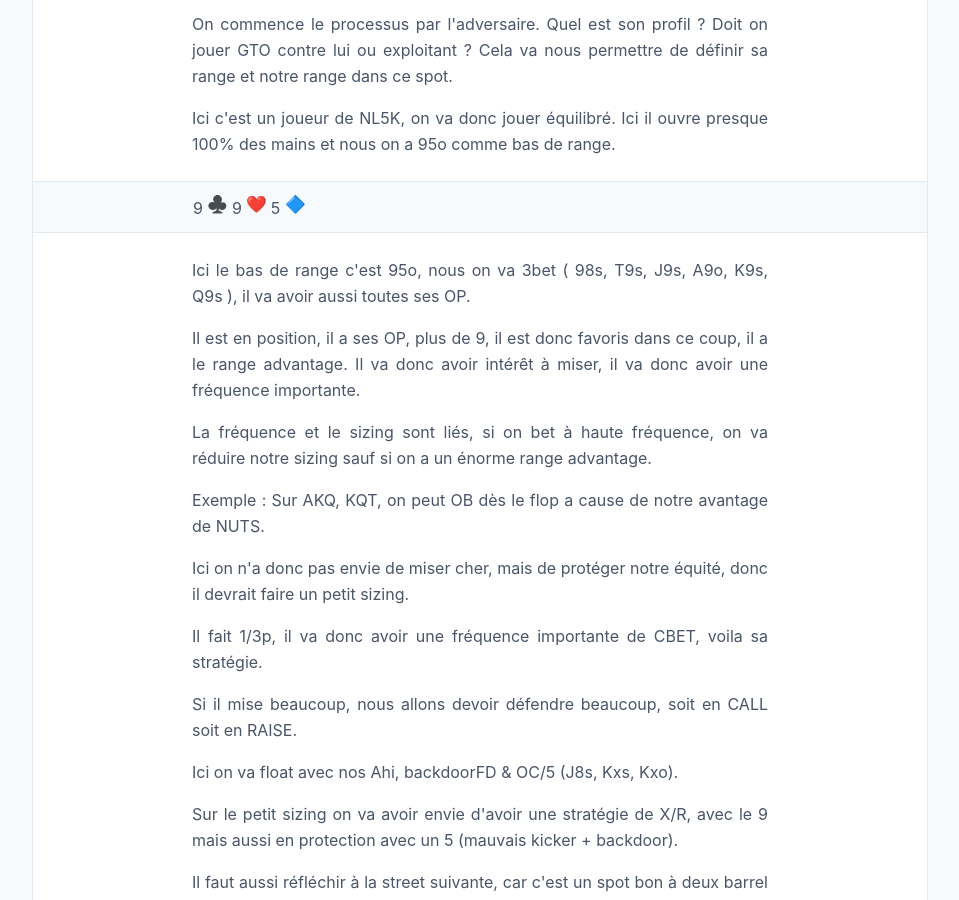
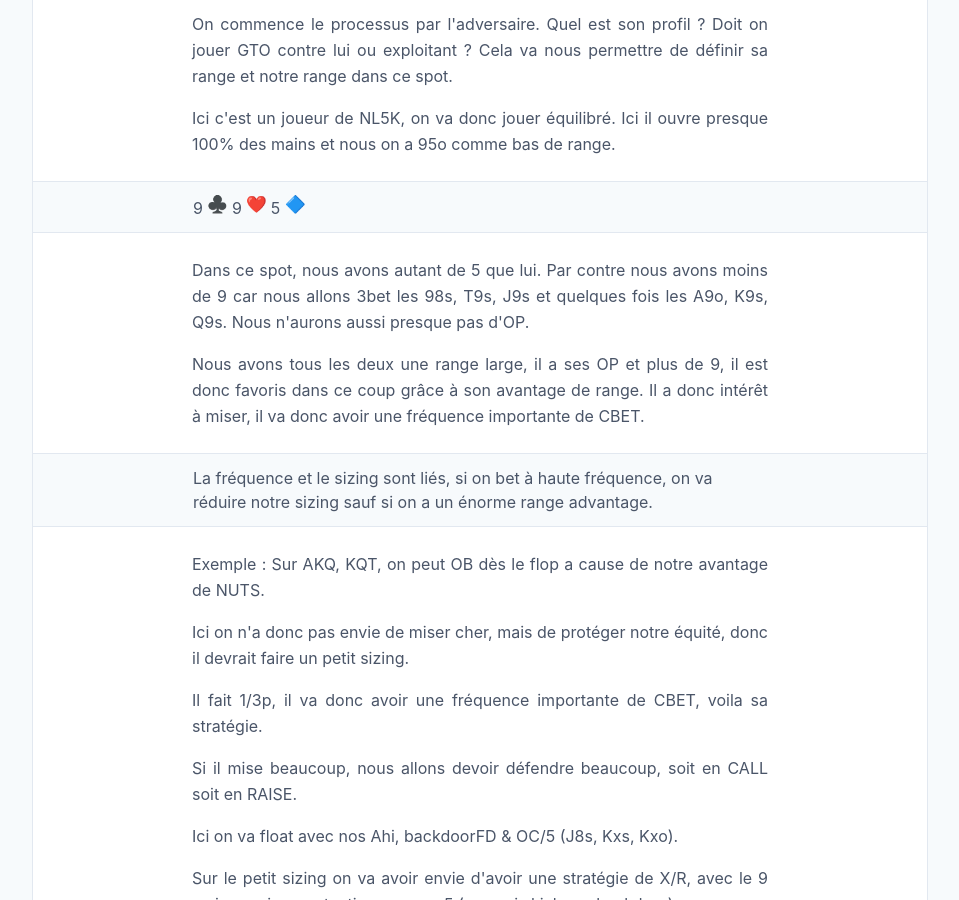
Before and after one commit to greglejeune/blog, a Jekyll site: the page built from _posts/2020-01-23-thinking-process.md, in a window 1280 px wide and 900 px high, scrolled down 738 px. Shown: the whole window, without its empty margins (160-1119 px from the left). Built offline with Jekyll 4.4.1, drawn with Linux system fonts in a browser that asks for light colours; emoji names are drawn with the system emoji font.

Commit message:
Update 2020-01-23-thinking-process.md

```diff
--- a/_posts/2020-01-23-thinking-process.md
+++ b/_posts/2020-01-23-thinking-process.md
@@ -45,9 +45,10 @@ video: Basou_NL5K.mp4
   <blockquote>
     9 <img src="https://github.githubassets.com/images/icons/emoji/unicode/2663.png?v8" style="width: 20px;">&nbsp;9 <img src="https://github.githubassets.com/images/icons/emoji/unicode/2764.png?v8" style="width: 20px;">&nbsp;5 <img src="https://github.githubassets.com/images/icons/emoji/unicode/1f537.png?v8" style="width: 20px;">
   </blockquote>
-  <p>Ici le bas de range c'est 95o, nous on va 3bet ( 98s, T9s, J9s, A9o, K9s, Q9s ), il va avoir aussi toutes ses OP.</p>
-  <p>Il est en position, il a ses OP, plus de 9, il est donc favoris dans ce coup, il a le range advantage. Il va donc avoir intérêt à miser, il va donc avoir une fréquence importante.</p>
-  <p>La fréquence et le sizing sont liés, si on bet à haute fréquence, on va réduire notre sizing sauf si on a un énorme range advantage.</p>
+  <p>Dans ce spot, nous avons autant de 5 que lui. Par contre nous avons moins de 9 car nous allons 3bet les 98s, T9s, J9s et quelques fois les A9o, K9s, Q9s. Nous n'aurons aussi presque pas d'OP.</p>
+  <p>Nous avons tous les deux une range large, il a ses OP et plus de 9, il est donc favoris dans ce coup grâce à son avantage de range. Il a donc intérêt à miser, il va donc avoir une fréquence importante de CBET.</p>
+  <blockquote>
+    La fréquence et le sizing sont liés, si on bet à haute fréquence, on va réduire notre sizing sauf si on a un énorme range advantage.   </blockquote>
   <p>Exemple : Sur AKQ, KQT, on peut OB dès le flop a cause de notre avantage de NUTS.</p>
   <p>Ici on n'a donc pas envie de miser cher, mais de protéger notre équité, donc il devrait faire un petit sizing.</p>
   <p>Il fait 1/3p, il va donc avoir une fréquence importante de CBET, voila sa stratégie.</p>
```
